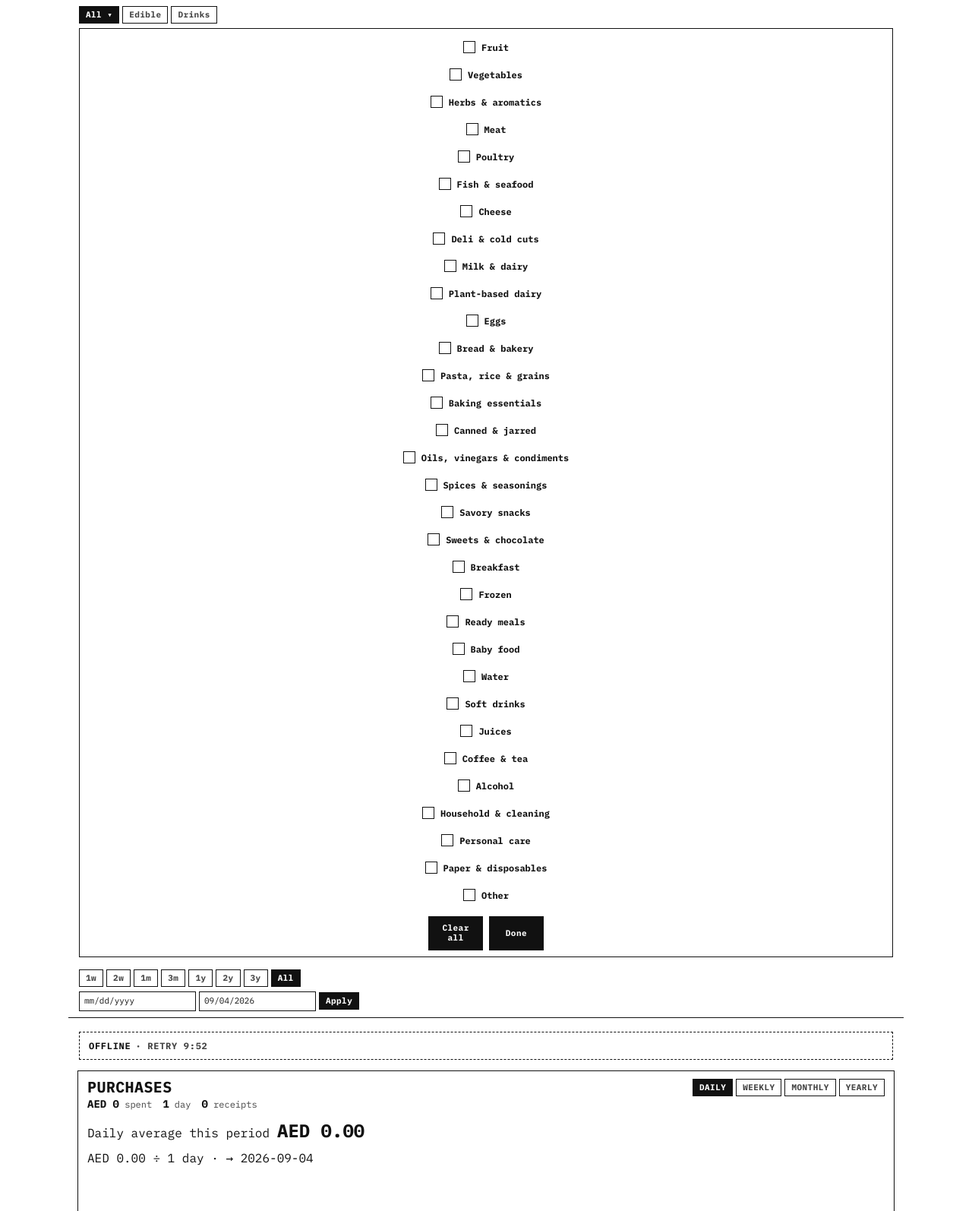
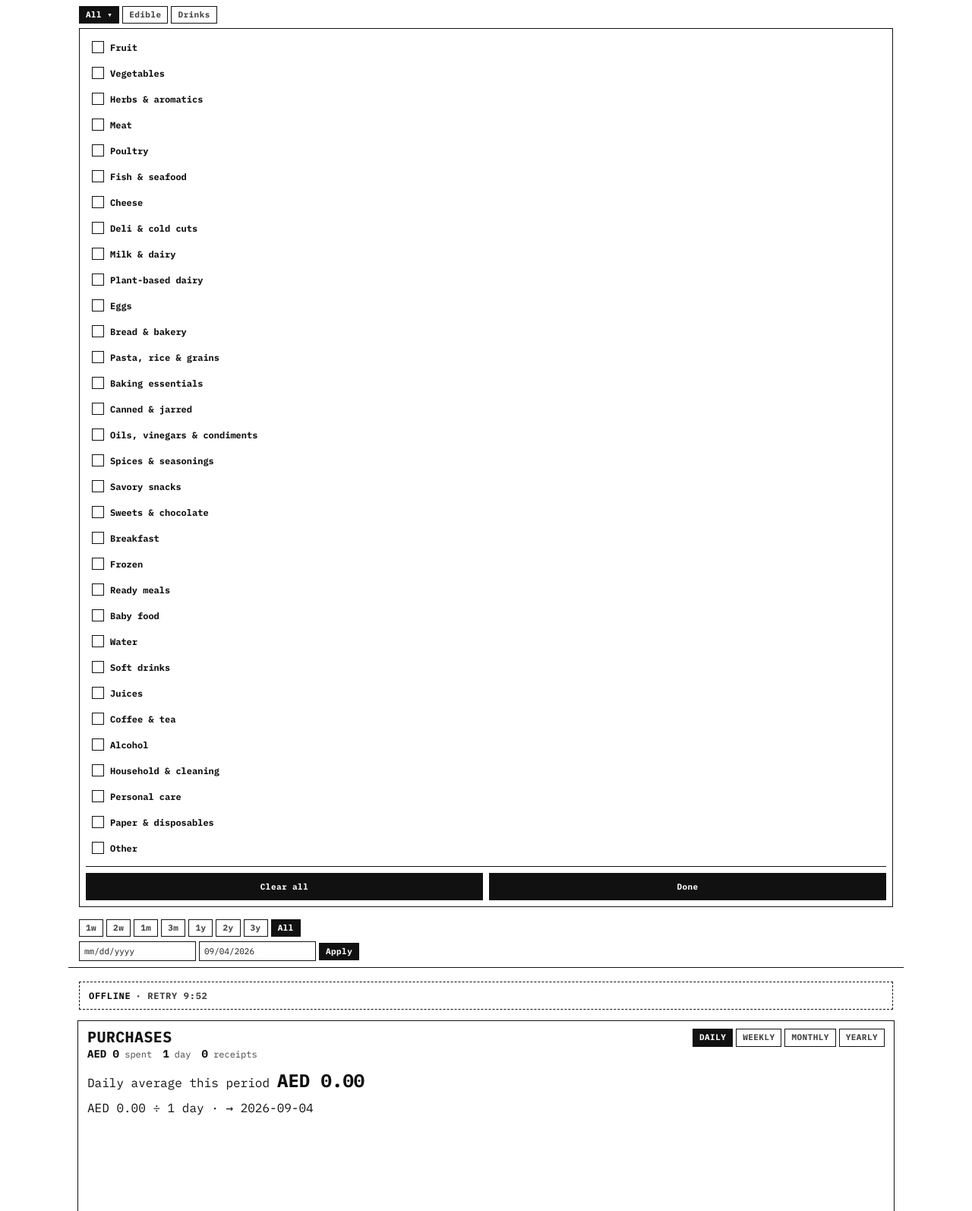
Before and after one commit to emrgim/bring-fast, a FastAPI app: page /purchases in a window 1280 px wide, after a click on "All". Shown: the part 79-1673 px from the top of the page at 76% size. Run offline with FastAPI, Linux system fonts and the light colour scheme; the visitor is signed in with stand-in values (Sample User, id 1); data comes from the database, SQL or seed files in the repository; data that the repository does not hold is empty; some libraries are stand-ins or nearby versions.

Commit message:
Scroll and left-align All categories like Stores (#87)
* Fix filter panels: scrollable category list, left-aligned labels

Stop .filters form from flattening the category panel into a horizontal row.
Wrap checklist items in store-panel-list with overflow-y scroll; pin Clear/Done.
Apply the same structure to the Stores panel on Buys.

Co-authored-by: emrgim <emrgim@users.noreply.github.com>

* Let the All category list scroll like Stores

Unstick the header while the category panel is open so wrap can
scroll all 32 rows (sticky was pinning the first labels). Left-align
checklist rows to match the Stores panel, which stays in the page body.

Co-authored-by: emrgim <emrgim@users.noreply.github.com>

---------

Co-authored-by: Cursor Agent <cursoragent@cursor.com>
Co-authored-by: emrgim <emrgim@users.noreply.github.com>

```diff
--- a/bring_fast/templates/_filters.html
+++ b/bring_fast/templates/_filters.html
@@ -24,12 +24,14 @@
       <input type="hidden" name="end" value="{{ end }}"/>
       {% endif %}
       {% if day %}<input type="hidden" name="day" value="{{ day }}"/>{% endif %}
+      <div class="store-panel-list">
       {% for slug in macro_options %}
       <label class="{% if slug in categories %}on{% endif %}">
         <input type="checkbox" name="category" value="{{ slug }}"{% if slug in categories %} checked{% endif %}/>
         {{ macro_labels[slug] }}
       </label>
       {% endfor %}
+      </div>
       <div class="store-actions">
         <button type="button" class="ghost" id="category-clear" data-filter-clear>Clear all</button>
         <button type="submit">Done</button>
--- a/bring_fast/templates/base.html
+++ b/bring_fast/templates/base.html
@@ -188,6 +188,10 @@
       margin:0 -14px 18px;
       background:var(--bg);
     }
+    /* Category panel lives in this sticky bar. Sticky + taller-than-viewport
+       would pin the first rows and hide the rest (Stores sits in the page
+       body, so wrap can scroll it). While All is open, the header unsticks. */
+    .app-head.is-filter-open { position:relative; top:auto; }
     /* In-flow lid over the status bar / Dynamic Island. wrap used to
        start at y=0 (viewport-fit=cover), so a scrolled title (Special
        Edition 24 x) painted through the clock. A position:fixed overlay
@@ -520,25 +524,37 @@
     }
     .chip-row .store-chip, .msort .store-chip { flex:0 0 auto; }
     .chip-row .store-chip:after, .msort .store-chip:after { content:" ▾"; }
+    #category-wrap, #store-wrap { width:100%; }
     .store-panel {
-      display:flex; flex-direction:column; gap:2px;
+      display:flex; flex-direction:column; align-items:stretch; gap:0;
       margin:6px 0 10px; padding:8px;
       border:1px solid var(--line); background:var(--bg); color:var(--ink);
-      position:static; width:auto;
+      position:static; width:100%; max-width:100%; align-self:stretch;
+      text-align:left; touch-action:pan-y;
     }
     .store-panel[hidden] { display:none !important; }
+    .store-panel-list {
+      display:flex; flex-direction:column; gap:2px; align-items:stretch;
+      width:100%; min-height:0; text-align:left;
+      overflow-x:hidden; overflow-y:auto; overscroll-behavior:contain;
+      -webkit-overflow-scrolling:touch; touch-action:pan-y;
+    }
     .store-panel label.on { background:var(--fill); color:var(--on-fill); }
     .store-panel label {
-      display:flex; align-items:center; gap:8px; margin:0; padding:8px;
+      display:flex; align-items:center; justify-content:flex-start; gap:8px;
+      margin:0; padding:8px; width:100%; box-sizing:border-box;
       font-size:12px; font-weight:700; letter-spacing:0; text-transform:none;
-      color:inherit; cursor:pointer;
+      text-align:left; color:inherit; cursor:pointer; touch-action:pan-y;
     }
     .store-panel input[type=checkbox] {
       width:16px; height:16px; flex:0 0 16px; padding:0; margin:0;
       border:1px solid var(--ink); background:var(--bg); cursor:pointer;
     }
     .store-panel input[type=checkbox]:checked { background:var(--fill); }
-    .store-actions { display:flex; gap:8px; margin-top:8px; }
+    .store-actions {
+      display:flex; gap:8px; flex:0 0 auto; margin-top:8px; padding-top:8px;
+      border-top:1px solid var(--line);
+    }
     .store-actions button { flex:1; min-height:36px; width:auto; padding:8px 12px; }
     .filters button {
       background:var(--fill); color:var(--on-fill); border-color:var(--fill);
@@ -608,7 +624,8 @@
     .pop .row > span:first-child { min-width:0; flex:1 1 auto; overflow-wrap:anywhere; }
     .pop .row .amt { flex:0 0 auto; white-space:nowrap; }
     .filters { display:flex; flex-direction:column; gap:6px; margin:0 0 12px; }
-    .filters form { display:flex; gap:4px; align-items:center; flex-wrap:nowrap; flex:0 0 auto; }
+    /* Date row only — store-panel is a vertical checklist, not a chip strip. */
+    .filters form.filter-dates { display:flex; gap:4px; align-items:center; flex-wrap:nowrap; flex:0 0 auto; }
     .filter-dates { width:100%; min-width:0; overflow-x:auto; -webkit-overflow-scrolling:touch; overscroll-behavior:contain; }
     /* An empty date field on iOS has no intrinsic width once appearance is
        stripped, and collapses to a sliver beside the end date. Chrome then
@@ -746,11 +763,12 @@
       .grain a, .chip-row a, .chip-row .store-chip, .msort a, .msort .store-chip, .filters button {
         flex:0 0 auto; padding:5px 8px; font-size:11px;
       }
-      .store-panel { margin:0 0 10px; }
-      .store-panel label { min-height:44px; }
+      .store-panel { margin:0 0 10px; padding:8px 12px; text-align:left; }
+      .store-panel-list { width:100%; }
+      .store-panel label { min-height:44px; justify-content:flex-start; text-align:left; }
       .store-panel input[type=checkbox] { width:20px; height:20px; flex-basis:20px; }
       .store-actions button { min-height:44px; }
-      .filters form { display:flex; }
+      .filters form.filter-dates { display:flex; }
       /* Under 16px iOS zooms the whole page the moment a field takes focus,
          and never zooms back out. The row scrolls sideways, so it fits. */
       .filters input[type=date] { font-size:16px; height:36px; width:14em; min-width:14em; max-width:14em; padding:4px 8px; flex:0 0 14em; }
@@ -1751,6 +1769,10 @@
           wrap.classList.toggle("is-open", on);
           panel.hidden=!on;
           btn.setAttribute("aria-expanded", on?"true":"false");
+          var head=wrap.closest(".app-head");
+          if(head){
+            head.classList.toggle("is-filter-open", !!head.querySelector(".msort-wrap.is-open"));
+          }
           if(!on) reset();
         }
         btn.addEventListener("click", function(){ setOpen(panel.hidden); });
--- a/bring_fast/templates/purchases.html
+++ b/bring_fast/templates/purchases.html
@@ -79,12 +79,14 @@
   <input type="hidden" name="end" value="{{ end }}"/>
   {% endif %}
   {% if day %}<input type="hidden" name="day" value="{{ day }}"/>{% endif %}
+  <div class="store-panel-list">
   {% for s in store_options %}
   <label class="{% if s.id in stores %}on{% endif %}">
     <input type="checkbox" name="store" value="{{ s.id }}"{% if s.id in stores %} checked{% endif %}/>
     {{ s.name }}
   </label>
   {% endfor %}
+  </div>
   <div class="store-actions">
     <button type="button" class="ghost" id="store-clear" data-filter-clear>Clear all</button>
     <button type="submit">Done</button>
```
Also changed, not shown: tests/test_category_filter.py (+11 -2 lines), tests/test_dashboard_layout.py (+6 -1 lines).
